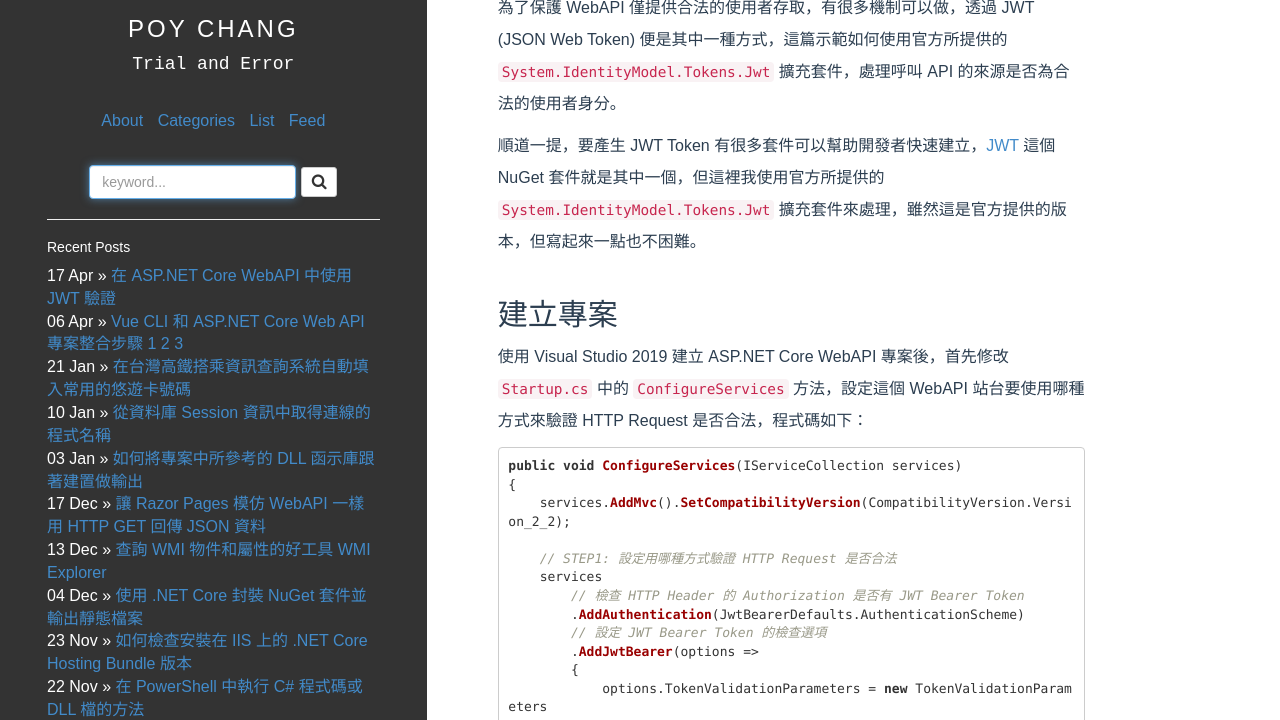
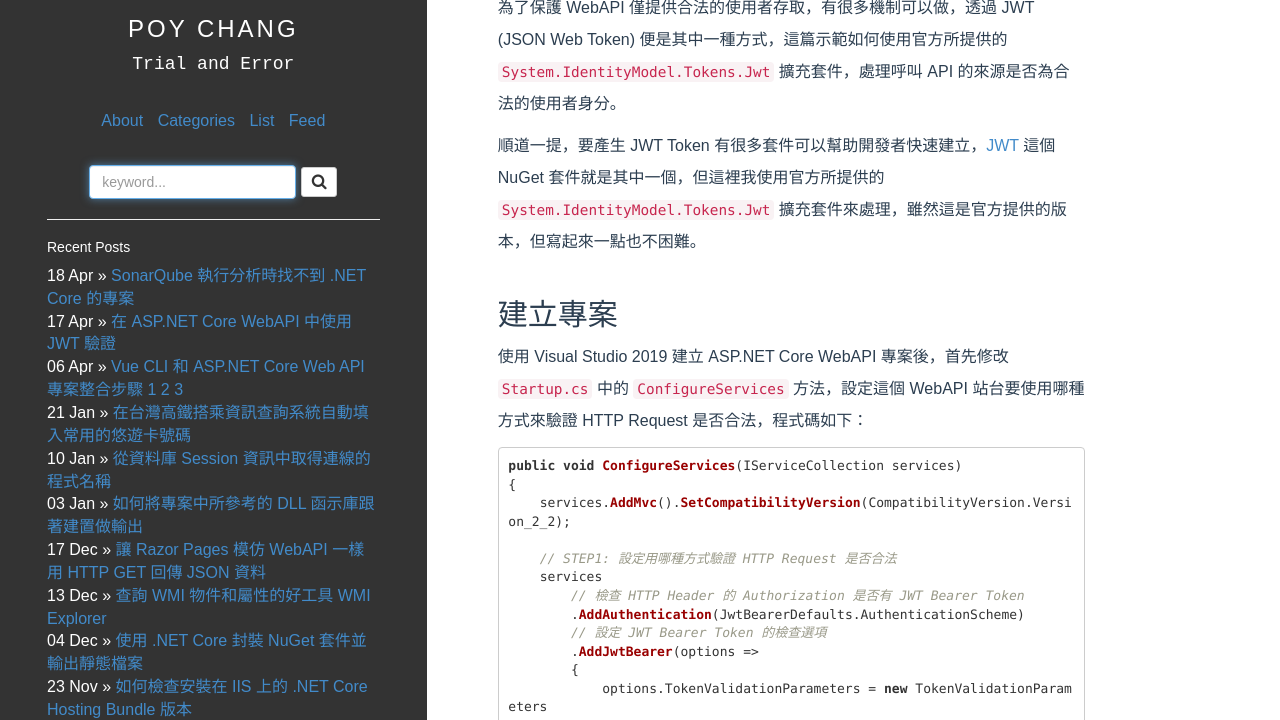
Before and after one commit to poychang/poychang.github.io, a Jekyll site: the page built from _posts/2019-04-17-authenticating-jwt-tokens-in-asp-net-core-webapi.md, in a window 1280 px wide and 900 px high, cut to the strip 180-900 px from the top of the window. Built offline with Jekyll 4.4.1, drawn with Linux system fonts in a browser that asks for light colours; some web fonts are replaced; comment, search, counter and statistics services are not loaded; some of the changed lines change nothing that is shown.

Commit message:
add & alter post

````diff
--- a/_posts/2019-04-17-authenticating-jwt-tokens-in-asp-net-core-webapi.md
+++ b/_posts/2019-04-17-authenticating-jwt-tokens-in-asp-net-core-webapi.md
@@ -6,6 +6,7 @@
 comments: true
 categories: [Dotnet, WebAPI]
 ---
+
 為了保護 WebAPI 僅提供合法的使用者存取，有很多機制可以做，透過 JWT (JSON Web Token) 便是其中一種方式，這篇示範如何使用官方所提供的 `System.IdentityModel.Tokens.Jwt` 擴充套件，處理呼叫 API 的來源是否為合法的使用者身分。
 
 順道一提，要產生 JWT Token 有很多套件可以幫助開發者快速建立，[JWT](https://github.com/jwt-dotnet/jwt) 這個 NuGet 套件就是其中一個，但這裡我使用官方所提供的 `System.IdentityModel.Tokens.Jwt` 擴充套件來處理，雖然這是官方提供的版本，但寫起來一點也不困難。
--- /dev/null
+++ b/_posts/2019-04-18-sonarqube-no-analysable-projects-were-found.md
@@ -0,0 +1,84 @@
+---
+layout: post
+title: SonarQube 執行分析時找不到 .NET Core 的專案
+date: 2019-04-18 16:28
+author: Poy Chang
+comments: true
+categories: [Dotnet, Develop, Tools]
+---
+
+今天在使用 Azure DevOps 搭配 SonarQube 做程式碼分析的時候，遇到執行分析時找不到 .NET Core 專案的錯誤，但是過去明明就可以對 .NET Core 專案程式碼作分析，怎麼會報出 `No analysable projects were found` 的錯誤訊息呢？
+
+遇到的錯誤訊息畫面如下：
+
+![No analysable projects were found](https://i.imgur.com/tpsvArM.png)
+
+```log
+##[error]No analysable projects were found. SonarQube analysis will not be performed. Check the build summary report for details.
+No analysable projects were found. SonarQube analysis will not be performed. Check the build summary report for details.
+Generation of the sonar-properties file failed. Unable to complete SonarQube analysis.
+##[error]01:26:51.663  Post-processing failed. Exit code: 1
+01:26:51.663  Post-processing failed. Exit code: 1
+##[error]D:\a\_tasks\SonarQubePrepare_15b84ca1-b62f-4a2a-a403-89b77a063157\4.6.0\classic-sonar-scanner-msbuild\SonarScanner.MSBuild.exe failed with return code: 1
+```
+
+看見紅色的錯誤訊息就心慌慌，仔細來回看這錯誤訊息的說明，只知道說 SonarQube 找不到可以分析的專案。但不對呀，之前都分析得好好的，怎麼會突然不行了呢。
+
+但其實重點是這段：
+
+```log
+WARNING: The following projects do not have a valid ProjectGuid and were not built using a valid solution (.sln) thus will be skipped from analysis...
+D:\a\1\s\XXXXXXXX.MessageCardModel.csproj, D:\a\1\s\XXXXXXXX.HttpClientLibrary.csproj, D:\a\1\s\XXXXXXXX.MessageCardModel.csproj, D:\a\1\s\XXXXXXXX.MessageCardModel.csproj, D:\a\1\s\XXXXXXXX.HttpClientLibrary.csproj, D:\a\1\s\UdspHub\UdspHub.csproj
+WARNING: Duplicate ProjectGuid: "00000000-0000-0000-0000-000000000000". The project will not be analyzed by SonarQube. Project file: "D:\a\1\s\XXXXXXXX.MessageCardModel.csproj"
+WARNING: Duplicate ProjectGuid: "00000000-0000-0000-0000-000000000000". The project will not be analyzed by SonarQube. Project file: "D:\a\1\s\XXXXXXXX.HttpClientLibrary.csproj"
+WARNING: Duplicate ProjectGuid: "00000000-0000-0000-0000-000000000000". The project will not be analyzed by SonarQube. Project file: "D:\a\1\s\UdspHub\UdspHub.csproj"
+```
+
+原來 `WARNING` 的這一句 `The following projects do not have a valid ProjectGuid` 才是關鍵所在。
+
+.NET Core 所使用的專案檔（`.csproj`）已經和過去 .NET Framework 所使用的專案檔格式不一樣了，現在的專案檔內容相當簡潔易讀，但也少了一個 SonarQube 用於辨識專案的 `ProjectGuid` 屬性，因此 SonarQube 會預設給他 `00000000-0000-0000-0000-000000000000` 當作 `ProjectGuid`，但當我們要分析一個由多專案所組成的解決方案時，每個專案的 `ProjectGuid` 都是一樣的值時，就出現問題了，這時有兩個解決方案。
+
+第一個解決方案就是打開每個 .NET Core 專案的專案檔，把 `ProjectGuid` 補回去，讓專案檔長的像下面這樣：
+
+```xml
+<PropertyGroup>
+  <!-- SonarQube 需要這個屬性 -->
+  <ProjectGuid>{F71DA3FB-89E5-4FD1-AC2C-9121CE1925A4}</ProjectGuid>
+
+  <!-- 其他專案檔屬性，略... -->
+</PropertyGroup>
+```
+
+這裡的 GUID 可以是你隨便設定的，可以透過 [Online GUID Generator](https://www.guidgenerator.com/online-guid-generator.aspx) 這個線上產生 GUID 工具幫我們產生一個。這樣一來 SonarQube 就不會抱怨了。
+
+但這方式太手動了，而且要改每一個專案檔，又要塞一個沒啥意義的 GUID 進去，很奇怪。
+
+第二個解決方案則是透過 Visual Studio 的方案檔（`.sln`）來建置 .NET Core 專案即可，因為在 Visual Studio 的方案檔中，其實就會建立底下各個專案的 GUID，你用編輯器打開方案檔可以看到類似下面這樣的程式碼：
+
+```
+Project("{9A19103F-16F7-4668-BE54-9A1E7A4F7556}") = "UdspHub", "UdspHub\UdspHub.csproj", "{3457335C-8F3C-4677-947B-8AD465F8A54D}"
+EndProject
+Project("{FAE04EC0-301F-11D3-BF4B-00C04F79EFBC}") = "XXXXXXXX.HttpClientLibrary", "XXXXXXXX.HttpClientLibrary.csproj", "{ABAA2E02-F9E2-4B8B-9F96-5356C912B995}"
+EndProject
+Project("{FAE04EC0-301F-11D3-BF4B-00C04F79EFBC}") = "XXXXXXXX.MessageCardModel", "XXXXXXXX.MessageCardModel.csproj", "{301A6674-94F5-4833-B24C-F9871788D654}"
+EndProject
+```
+
+既然方案檔裡已經幫每個專案建立了 GUID，所以我們可以藉此來讓 SonarQube 知道他所需要的 `ProjectGuid` 是什麼，操作上就只要...（以 Azure DevOps 為例）
+
+修改前整個 CI 流程如下圖，在 .NET Core 建置任務（Build）裡，設定會去找建置資料夾底下的所有專案檔（`**/*.csproj`）做建置。
+
+![修改前](https://i.imgur.com/oCLgqNN.png)
+
+我們只要改成用指定的方案檔來做建置即可，請看下圖的 `Path to project(s)` 欄位修改。
+
+![修改後](https://i.imgur.com/ejpiAuE.png)
+
+這樣改完就 SonarQube 就可以正常執行程式碼分析了 😎
+
+----------
+
+參考資料：
+
+* [Duplicate ProjectGuid: “00000000-0000-0000-0000-000000000000” on dotnet core scan](https://community.sonarsource.com/t/duplicate-projectguid-00000000-0000-0000-0000-000000000000-on-dotnet-core-scan/4804/2)
+* [The following projects do not have a valid ProjectGuid and were not built using a valid solution (.sln) thus will be skipped from analysis](https://stackoverflow.com/questions/50479716/the-following-projects-do-not-have-a-valid-projectguid-and-were-not-built-using)
````
